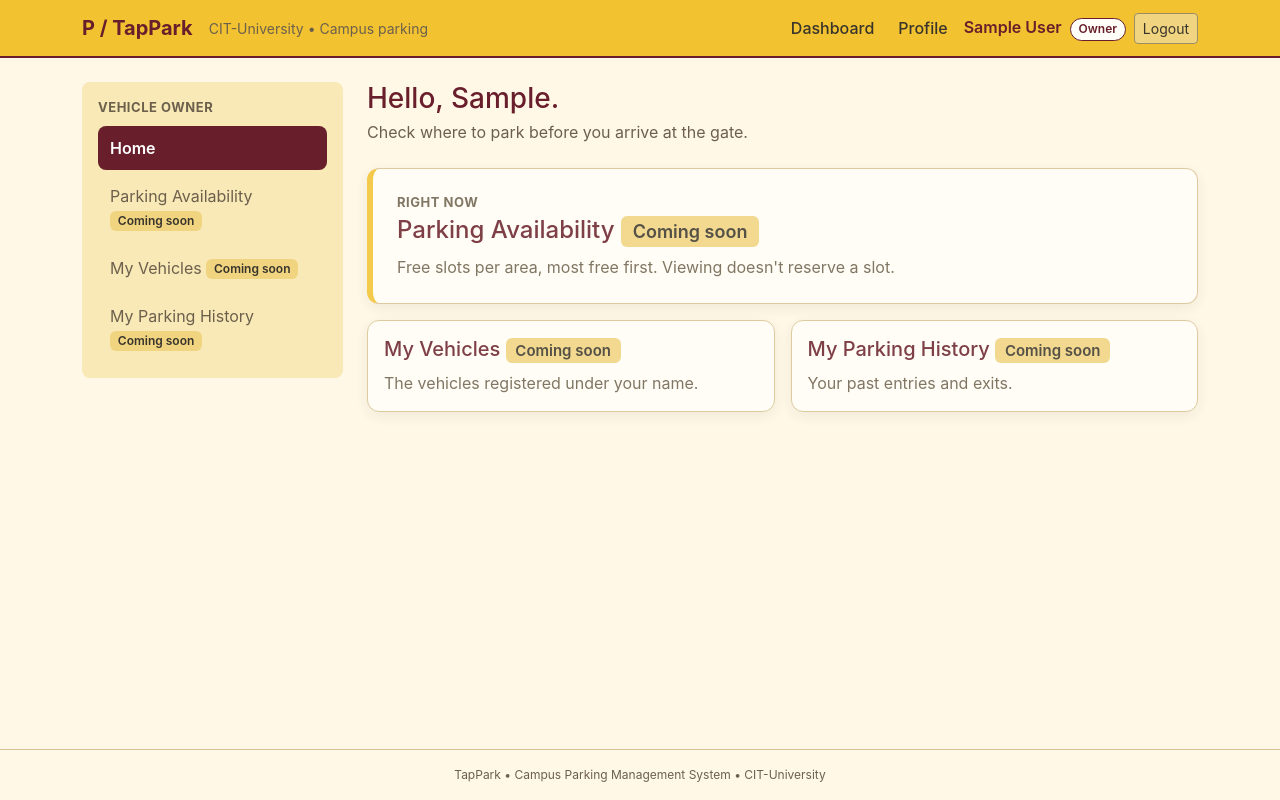
After one commit to zoreladreanjava/TapPark-Java-Zorel-G5, a Django app: page /dashboard/owner/ in a window 1280 px wide. The commit adds this page. Run offline with Django 5.2, Linux system fonts and the light colour scheme; the visitor is signed in with stand-in values (Sample User, id 1).

Commit message:
Add role-based dashboards with role_required decorator

```diff
--- /dev/null
+++ b/accounts/decorators.py
@@ -0,0 +1,27 @@
+from functools import wraps
+
+from django.core.exceptions import PermissionDenied
+
+
+def role_required(*roles):
+    """Allow a view only for users whose role is one of `roles`.
+
+    Use it under @login_required, e.g.
+
+        @login_required
+        @role_required("ADMIN")
+        def admin_dashboard(request): ...
+
+    Any other role gets the 403 "Access denied" page.
+    """
+
+    def decorator(view_func):
+        @wraps(view_func)
+        def wrapper(request, *args, **kwargs):
+            if request.user.role not in roles:
+                raise PermissionDenied
+            return view_func(request, *args, **kwargs)
+
+        return wrapper
+
+    return decorator
--- a/accounts/urls.py
+++ b/accounts/urls.py
@@ -7,4 +7,8 @@ urlpatterns = [
     path("register/", views.register, name="register"),
     path("login/", views.TapParkLoginView.as_view(), name="login"),
     path("logout/", views.TapParkLogoutView.as_view(), name="logout"),
+    path("dashboard/", views.dashboard, name="dashboard"),
+    path("dashboard/admin/", views.admin_dashboard, name="admin_dashboard"),
+    path("dashboard/guard/", views.guard_dashboard, name="guard_dashboard"),
+    path("dashboard/owner/", views.owner_dashboard, name="owner_dashboard"),
 ]
--- a/accounts/views.py
+++ b/accounts/views.py
@@ -1,8 +1,11 @@
 from django.contrib import messages
+from django.contrib.auth.decorators import login_required
 from django.contrib.auth.views import LoginView, LogoutView
 from django.shortcuts import redirect, render
 
+from .decorators import role_required
 from .forms import LoginForm, RegistrationForm
+from .models import Account
 
 
 def home(request):
@@ -13,8 +16,7 @@ def home(request):
 def register(request):
     """Public registration. Creates a vehicle OWNER account."""
     if request.user.is_authenticated:
-        # Changed to redirect("dashboard") once dashboards exist (chunk 6).
-        return redirect("home")
+        return redirect("dashboard")
 
     if request.method == "POST":
         form = RegistrationForm(request.POST)
@@ -46,3 +48,40 @@ class TapParkLogoutView(LogoutView):
         response = super().post(request, *args, **kwargs)
         messages.info(request, "You have been logged out.")
         return response
+
+
+# Dashboards
+
+@login_required
+def dashboard(request):
+    """Send each user to the dashboard for their role."""
+    if request.user.is_admin_role:
+        return redirect("admin_dashboard")
+    if request.user.is_guard_role:
+        return redirect("guard_dashboard")
+    return redirect("owner_dashboard")
+
+
+@login_required
+@role_required(Account.Role.ADMIN)
+def admin_dashboard(request):
+    accounts = Account.objects.all()
+    context = {
+        "owner_count": accounts.filter(role=Account.Role.OWNER).count(),
+        "guard_count": accounts.filter(role=Account.Role.GUARD).count(),
+        "admin_count": accounts.filter(role=Account.Role.ADMIN).count(),
+        "inactive_count": accounts.filter(is_active=False).count(),
+    }
+    return render(request, "dashboards/admin.html", context)
+
+
+@login_required
+@role_required(Account.Role.GUARD)
+def guard_dashboard(request):
+    return render(request, "dashboards/guard.html")
+
+
+@login_required
+@role_required(Account.Role.OWNER)
+def owner_dashboard(request):
+    return render(request, "dashboards/owner.html")
--- a/config/settings.py
+++ b/config/settings.py
@@ -92,7 +92,7 @@ DATABASES = {
 
 # Login and logout
 LOGIN_URL = "login"
-LOGIN_REDIRECT_URL = "home"  # changed to "dashboard" once dashboards exist (chunk 6)
+LOGIN_REDIRECT_URL = "dashboard"
 LOGOUT_REDIRECT_URL = "login"
 
 
--- a/static/css/style.css
+++ b/static/css/style.css
@@ -128,6 +128,62 @@
   background-color: var(--tp-pale-gold);
 }
 
+/* Dashboard sidebar: pale gold panel, maroon active item (prototype .sidebar) */
+.tp-sidebar {
+  background-color: var(--tp-pale-gold);
+}
+
+.tp-sidebar .nav-link {
+  color: #38342c;
+  border-radius: 8px;
+  padding: 10px 12px;
+}
+
+.tp-sidebar a.nav-link:hover {
+  background-color: #eedc9e;
+}
+
+.tp-sidebar .nav-link.active {
+  background-color: var(--tp-ink);
+  color: #fff;
+  font-weight: 600;
+}
+
+.tp-sidebar .nav-link.disabled {
+  color: var(--tp-secondary);
+}
+
+/* "Coming soon" label for features built in later phases */
+.badge.soon {
+  background-color: var(--tp-neutral-fill);
+  color: #38342c;
+  font-weight: 600;
+  vertical-align: middle;
+}
+
+.placeholder-card {
+  opacity: 0.85;
+}
+
+.stat-value {
+  font-size: 2rem;
+  font-weight: 700;
+  font-variant-numeric: tabular-nums;
+}
+
+/* Guard Entry / Exit cards: green = entry, blue = exit (prototype colours) */
+.direction-card {
+  border-left-width: 6px;
+}
+
+.direction-card.entry {
+  border-left-color: #2f7d4f;
+}
+
+.direction-card.exit {
+  border-left-color: #2f5a9e;
+}
+
 /* Forms: white inputs, red border on fields that have an error */
 .form-control,
 .form-select {
--- /dev/null
+++ b/templates/dashboards/dashboard_base.html
@@ -0,0 +1,22 @@
+{% extends "base.html" %}
+{% comment %}
+  Shared dashboard layout: a sidebar on the left (each dashboard fills the
+  "sidebar" block) and the page content on the right.
+{% endcomment %}
+
+{% block content %}
+<div class="row g-4">
+  <aside class="col-lg-3">
+    <nav class="tp-sidebar rounded-3 p-3" aria-label="Dashboard navigation">
+      <p class="section-label mb-2">{% block sidebar_title %}Menu{% endblock %}</p>
+      <ul class="nav flex-column gap-1">
+        {% block sidebar %}{% endblock %}
+      </ul>
+    </nav>
+  </aside>
+
+  <div class="col-lg-9">
+    {% block dashboard_content %}{% endblock %}
+  </div>
+</div>
+{% endblock %}
--- /dev/null
+++ b/templates/dashboards/owner.html
@@ -0,0 +1,39 @@
+{% extends "dashboards/dashboard_base.html" %}
+
+{% block title %}My dashboard{% endblock %}
+{% block sidebar_title %}Vehicle owner{% endblock %}
+
+{% block sidebar %}
+  <li class="nav-item"><a class="nav-link active" aria-current="page" href="{% url 'owner_dashboard' %}">Home</a></li>
+  <li class="nav-item"><span class="nav-link disabled">Parking Availability <span class="badge soon">Coming soon</span></span></li>
+  <li class="nav-item"><span class="nav-link disabled">My Vehicles <span class="badge soon">Coming soon</span></span></li>
+  <li class="nav-item"><span class="nav-link disabled">My Parking History <span class="badge soon">Coming soon</span></span></li>
+{% endblock %}
+
+{% block dashboard_content %}
+<div class="mb-4">
+  <h1 class="h3 mb-1">Hello, {{ user.first_name|default:user.username }}.</h1>
+  <p class="text-body-secondary mb-0">Check where to park before you arrive at the gate.</p>
+</div>
+
+<div class="card hero placeholder-card mb-3"><div class="card-body p-4">
+  <p class="section-label mb-1">Right now</p>
+  <h2 class="h4 card-title">Parking Availability <span class="badge soon">Coming soon</span></h2>
+  <p class="card-text text-body-secondary mb-0">Free slots per area, most free first. Viewing doesn't reserve a slot.</p>
+</div></div>
+
+<div class="row g-3">
+  <div class="col-md-6">
+    <div class="card h-100 placeholder-card"><div class="card-body">
+      <h2 class="h5 card-title">My Vehicles <span class="badge soon">Coming soon</span></h2>
+      <p class="card-text text-body-secondary">The vehicles registered under your name.</p>
+    </div></div>
+  </div>
+  <div class="col-md-6">
+    <div class="card h-100 placeholder-card"><div class="card-body">
+      <h2 class="h5 card-title">My Parking History <span class="badge soon">Coming soon</span></h2>
+      <p class="card-text text-body-secondary">Your past entries and exits.</p>
+    </div></div>
+  </div>
+</div>
+{% endblock %}
```
Also changed, not shown: templates/dashboards/admin.html (added, +82 -0 lines), templates/dashboards/guard.html (added, +51 -0 lines).
